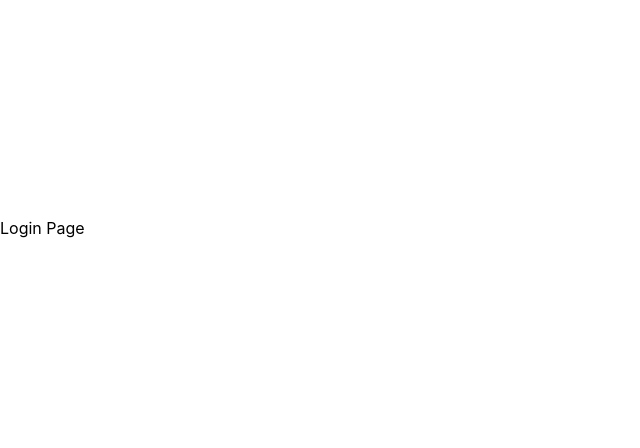
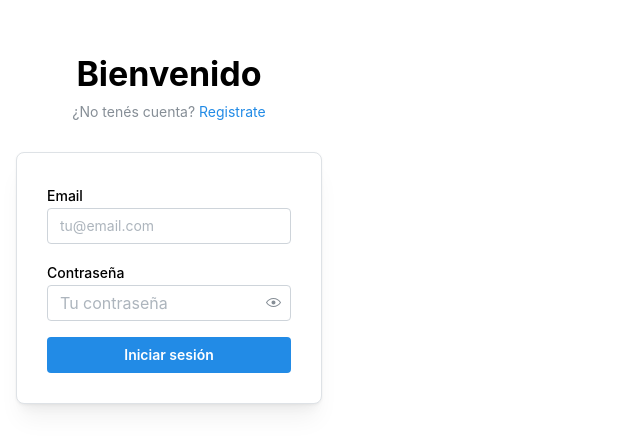
Before and after one commit to ciconid/proyecto-e-commerce-b2c, a React app in the folder frontend/: page /login in a window 1280 px wide. Shown: the part 172-620 px from the top of the page, without its empty margins (0-640 px from the left). Built offline with nearby package versions, Linux system fonts and the light colour scheme; no server answers; the HTML template or start-up script is replaced by a standard one.

Commit message:
feat: implementar página de login con React Hook Form y validación Zod

```diff
--- a/frontend/package.json
+++ b/frontend/package.json
@@ -10,6 +10,7 @@
     "preview": "vite preview"
   },
   "dependencies": {
+    "@hookform/resolvers": "^5.2.2",
     "@mantine/core": "^8.3.13",
     "@mantine/hooks": "^8.3.13",
     "@mantine/notifications": "^8.3.13",
@@ -18,7 +19,9 @@
     "axios": "^1.13.4",
     "react": "^19.2.0",
     "react-dom": "^19.2.0",
+    "react-hook-form": "^7.71.1",
     "react-router-dom": "^7.13.0",
+    "zod": "^4.3.6",
     "zustand": "^5.0.10"
   },
   "devDependencies": {
--- /dev/null
+++ b/frontend/src/api/auth.api.ts
@@ -0,0 +1,17 @@
+import type { AuthResponse, LoginRequest, RegisterRequest } from "../types/auth.types";
+import axiosInstance from "./axios";
+
+export const authApi = {
+    login: async (data:LoginRequest): Promise<AuthResponse> => {
+        const response = await axiosInstance.post<AuthResponse>('/auth/login', data);
+
+        return response.data;
+    },
+
+    register: async (data:RegisterRequest): Promise<AuthResponse> => {
+        const response = await axiosInstance.post<AuthResponse>('/auth/register', data);
+
+        return response.data;
+    }
+
+};
--- a/frontend/src/pages/LoginPage.tsx
+++ b/frontend/src/pages/LoginPage.tsx
@@ -1,5 +1,83 @@
+import type z from "zod";
+import { loginSchema } from "../utils/validations";
+import { useNavigate } from "react-router-dom";
+import { useAuthStore } from "../store/authStore";
+import { authApi } from "../api/auth.api";
+import { notifications } from "@mantine/notifications";
+import { Container, Title, Text, Paper, Stack, TextInput, PasswordInput, Button } from "@mantine/core";
+import { useForm } from "react-hook-form";
+import { zodResolver } from '@hookform/resolvers/zod';
+
 function LoginPage() {
-  return <div>Login Page</div>;
+    type LoginFormData = z.infer<typeof loginSchema>;
+
+
+    const navigate = useNavigate();
+    const { setAuth } = useAuthStore();
+
+    const { register, handleSubmit, formState: { errors, isSubmitting } } = useForm<LoginFormData>({
+        resolver: zodResolver(loginSchema),
+    });
+
+    const onSubmit = async (data: LoginFormData) => {
+        try {
+            const response = await authApi.login(data);
+            setAuth(response.user, response.access_token, response.refresh_token);
+
+            notifications.show({
+                title: 'Login exitoso',
+                message: `Bienvenido ${response.user.name}`,
+                color: 'green'
+            });
+
+            navigate('/products');
+        } catch (error: any) {
+            notifications.show({
+                title: 'Error',
+                message: error.response?.data?.message || 'Error al iniciar sesión',
+                color: 'red',
+            });
+        }
+
+
+    };
+
+
+    return (
+        <Container size={420} my={40}>
+            <Title ta="center">Bienvenido</Title>
+            <Text c="dimmed" size="sm" ta="center" mt={5}>
+                ¿No tenés cuenta?{' '}
+                <Text component="a" href="/register" c="blue" style={{ cursor: 'pointer' }}>
+                Registrate
+                </Text>
+            </Text>
+
+            <Paper withBorder shadow="md" p={30} mt={30} radius="md">
+                <form onSubmit={handleSubmit(onSubmit)}>
+                <Stack>
+                    <TextInput
+                    label="Email"
+                    placeholder="tu@email.com"
+                    {...register('email')}
+                    error={errors.email?.message}
+                    />
+
+                    <PasswordInput
+                    label="Contraseña"
+                    placeholder="Tu contraseña"
+                    {...register('password')}
+                    error={errors.password?.message}
+                    />
+
+                    <Button type="submit" fullWidth loading={isSubmitting}>
+                    Iniciar sesión
+                    </Button>
+                </Stack>
+                </form>
+            </Paper>
+            </Container>
+    );
 }
 
 export default LoginPage;
--- a/frontend/src/types/auth.types.ts
+++ b/frontend/src/types/auth.types.ts
@@ -12,7 +12,7 @@ export interface LoginRequest {
     password: string;
 }
 
-export interface RegisterRquest {
+export interface RegisterRequest {
     email: string;
     password: string;
     name: string;
--- /dev/null
+++ b/frontend/src/utils/validations.ts
@@ -0,0 +1,17 @@
+import { z } from "zod";
+
+const emailSchema = z.email();
+
+export const loginSchema = z.object({
+    email: emailSchema,
+    password: z.string()
+        .min(6, 'La contraseña debe tener al menos 6 caracteres')
+});
+
+export const registerSchema = z.object({
+    name: z.string()
+        .min(2, 'El nombre debe tener al menos 2 caracteres'),
+    email: emailSchema,
+    password: z.string()
+        .min(6, 'La contraseña debe tener al menos 6 caracteres')
+});
```
Also changed, not shown: 1 other file (tests, documents, lock files or other folders).
